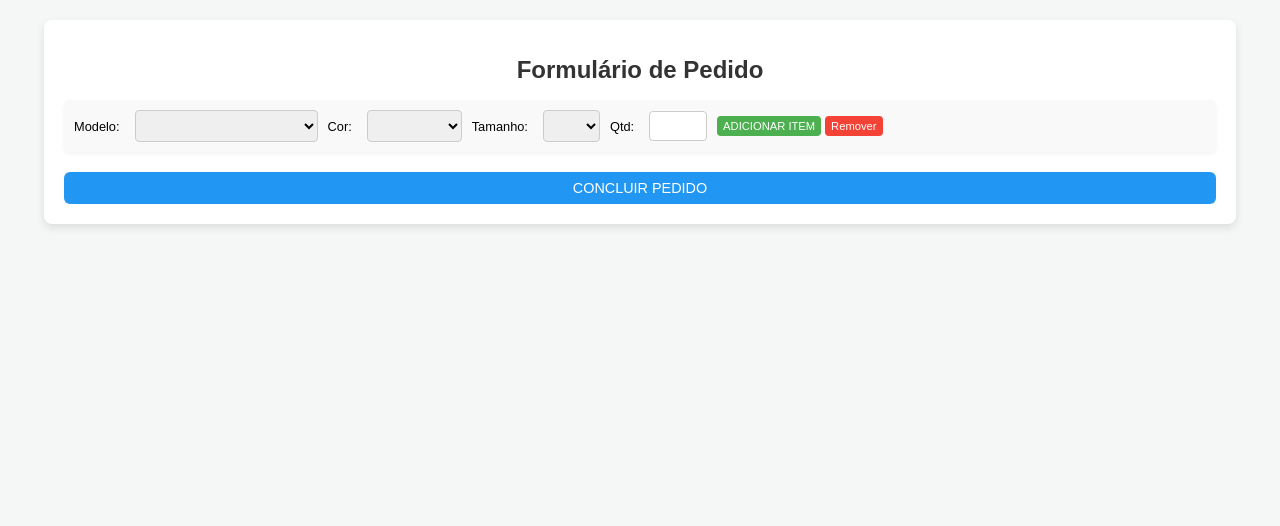
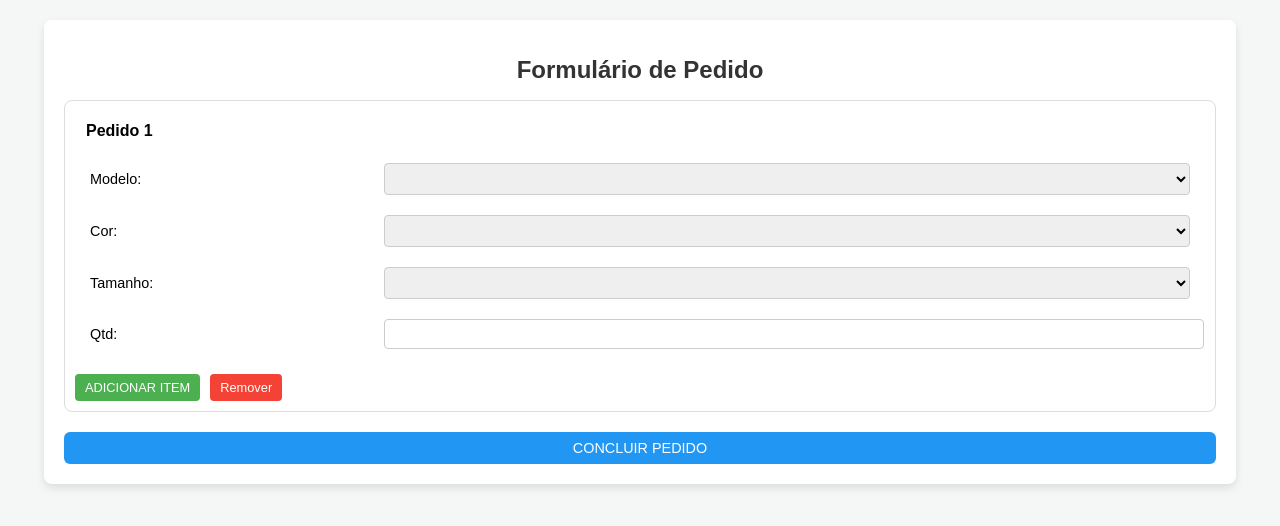
Before and after one commit to winnydrop/pedidos, a plain HTML site: page xt.html in a window 1280 px wide. Drawn offline with Linux system fonts and the light colour scheme.

Commit message:
Update xt.html

```diff
--- a/xt.html
+++ b/xt.html
@@ -32,46 +32,56 @@
             font-size: 1.5rem;
         }
 
-        .pedido {
-            margin-bottom: 15px;
-            display: flex;
-            align-items: center;
-            gap: 10px;
-            padding: 10px;
-            background-color: #f9f9f9;
-            border-radius: 6px;
-            box-shadow: 0 2px 4px rgba(0, 0, 0, 0.05);
-            flex-wrap: wrap;
+        table {
+            width: 100%;
+            border-spacing: 10px;
         }
 
-        .pedido label {
-            font-size: 0.8rem;
-            margin-right: 5px;
+        th {
+            text-align: left;
+            font-size: 1rem;
+            padding-bottom: 8px;
         }
 
-        .pedido select, .pedido input {
+        td {
+            padding: 5px;
+        }
+
+        label {
+            font-size: 0.9rem;
+            display: inline-block;
+            width: 100%;
+        }
+
+        select, input[type="text"], input[type="number"] {
             padding: 6px;
             font-size: 0.9rem;
             border-radius: 4px;
             border: 1px solid #ccc;
+            width: 100%;
         }
 
-        .pedido input[type="number"] {
-            max-width: 80px;
+        .pedido {
+            margin-bottom: 20px;
+            border: 1px solid #ddd;
+            border-radius: 8px;
+            padding: 10px;
         }
 
         .botoes {
             display: flex;
-            gap: 4px;
+            gap: 10px;
+            justify-content: flex-start;
+            margin-top: 10px;
         }
 
         .botoes button {
             background-color: #f44336;
             color: white;
             border: none;
-            padding: 4px 6px;
+            padding: 6px 10px;
             border-radius: 4px;
-            font-size: 0.7rem;
+            font-size: 0.8rem;
             cursor: pointer;
         }
 
@@ -105,17 +115,11 @@
                 --base-font-size: 14px;
             }
 
-            h1 {
-                font-size: 1.2rem;
-            }
-
-            .pedido select, .pedido input {
-                padding: 4px;
+            .pedido label {
                 font-size: 0.8rem;
             }
 
             .botoes button {
-                padding: 4px 6px;
                 font-size: 0.7rem;
             }
 
@@ -131,23 +135,11 @@
             }
 
             .pedido {
-                flex-direction: column;
-                gap: 5px;
                 padding: 8px;
-            }
-
-            .pedido select, .pedido input {
-                font-size: 0.75rem;
-            }
-
-            .botoes {
-                flex-wrap: wrap;
-                gap: 3px;
             }
 
             .botoes button {
                 flex: 1 1 48%;
-                padding: 3px 5px;
                 font-size: 0.6rem;
             }
 
@@ -180,8 +172,15 @@
 
         const pedidoDiv = document.createElement("div");
         pedidoDiv.classList.add("pedido");
+
         pedidoDiv.innerHTML = `
-            <label for="modelo_${contadorPedidos}">Modelo:</label>
+            <table>
+                <tr>
+                    <th colspan="2">Pedido ${contadorPedidos}</th>
+                </tr>
+                <tr>
+                    <td><label for="modelo_${contadorPedidos}">Modelo:</label></td>
+                    <td>
                         <select name="modelo_${contadorPedidos}" required>
                             <option value=""></option>
                             <option value="Camiseta mas">Camiseta MASCULINA</option>
@@ -191,7 +190,11 @@
                             <option value="Calça Moleton">Calça Moleton</option>
                             <option value="Baby Look">Baby Look</option>
                         </select>
-            <label for="cor_${contadorPedidos}">Cor:</label>
+                    </td>
+                </tr>
+                <tr>
+                    <td><label for="cor_${contadorPedidos}">Cor:</label></td>
+                    <td>
                         <select name="cor_${contadorPedidos}" required>
                             <option value=""></option>
                             <option value="Verde">Verde</option>
@@ -199,7 +202,11 @@
                             <option value="Vermelho">Vermelho</option>
                             <option value="Preto">Preto</option>
                         </select>
-            <label for="tamanho_${contadorPedidos}">Tamanho:</label>
+                    </td>
+                </tr>
+                <tr>
+                    <td><label for="tamanho_${contadorPedidos}">Tamanho:</label></td>
+                    <td>
                         <select name="tamanho_${contadorPedidos}" required>
                             <option value=""></option>
                             <option value="P">P</option>
@@ -207,8 +214,15 @@
                             <option value="G">G</option>
                             <option value="GG">GG</option>
                         </select>
-            <label for="quantidade_${contadorPedidos}">Qtd:</label>
-            <input type="text" name="quantidade_${contadorPedidos}" id="quantidade_${contadorPedidos}" size="3" required>
+                    </td>
+                </tr>
+                <tr>
+                    <td><label for="quantidade_${contadorPedidos}">Qtd:</label></td>
+                    <td>
+                        <input type="number" name="quantidade_${contadorPedidos}" id="quantidade_${contadorPedidos}" size="3" required>
+                    </td>
+                </tr>
+            </table>
             <div class="botoes">
                 <button type="button" class="adicionar" onclick="adicionarPedido()">ADICIONAR ITEM</button>
                 <button type="button" onclick="removerPedido(this)">Remover</button>
```
Lines whose indentation alone changed are shown as unchanged.
